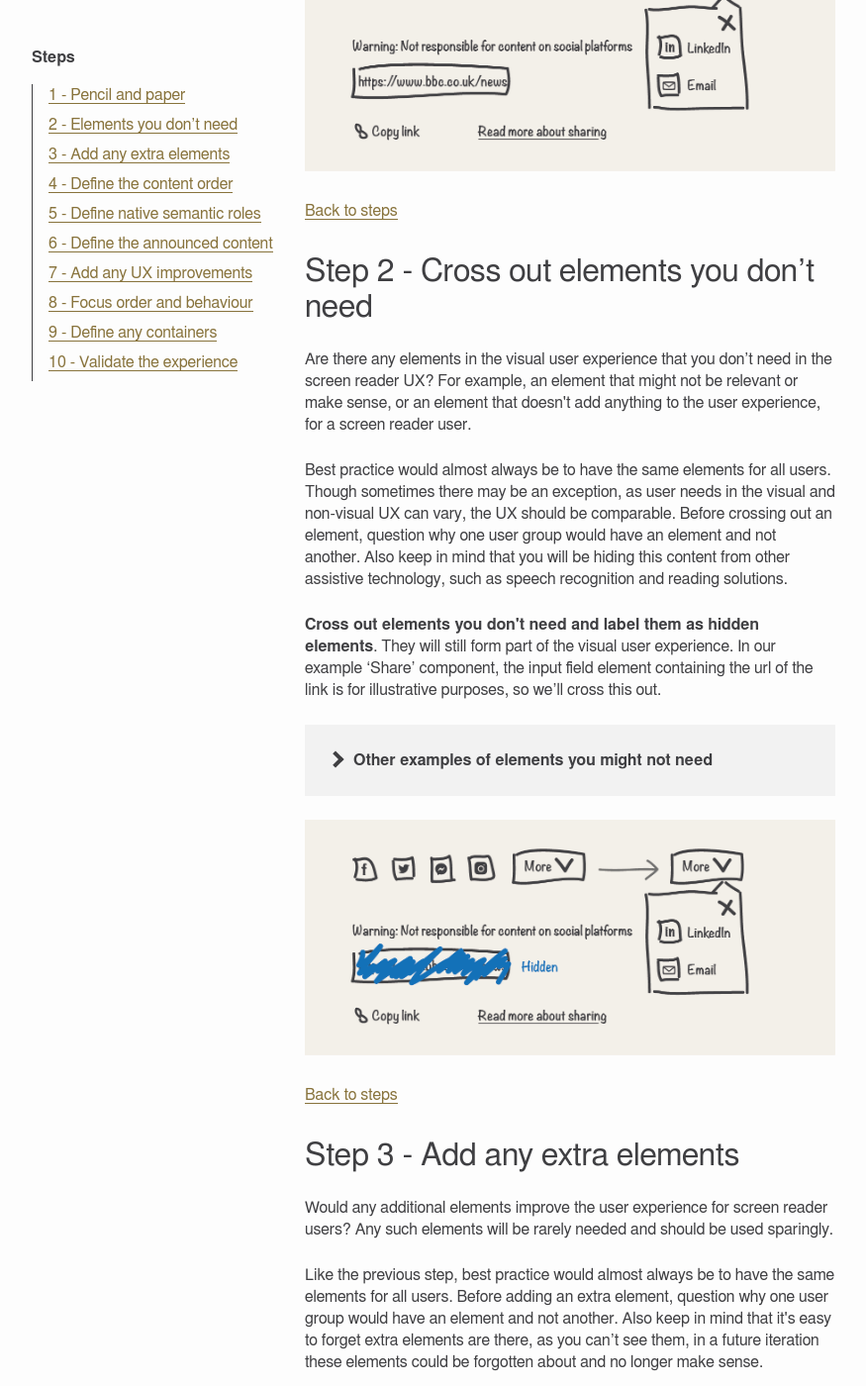
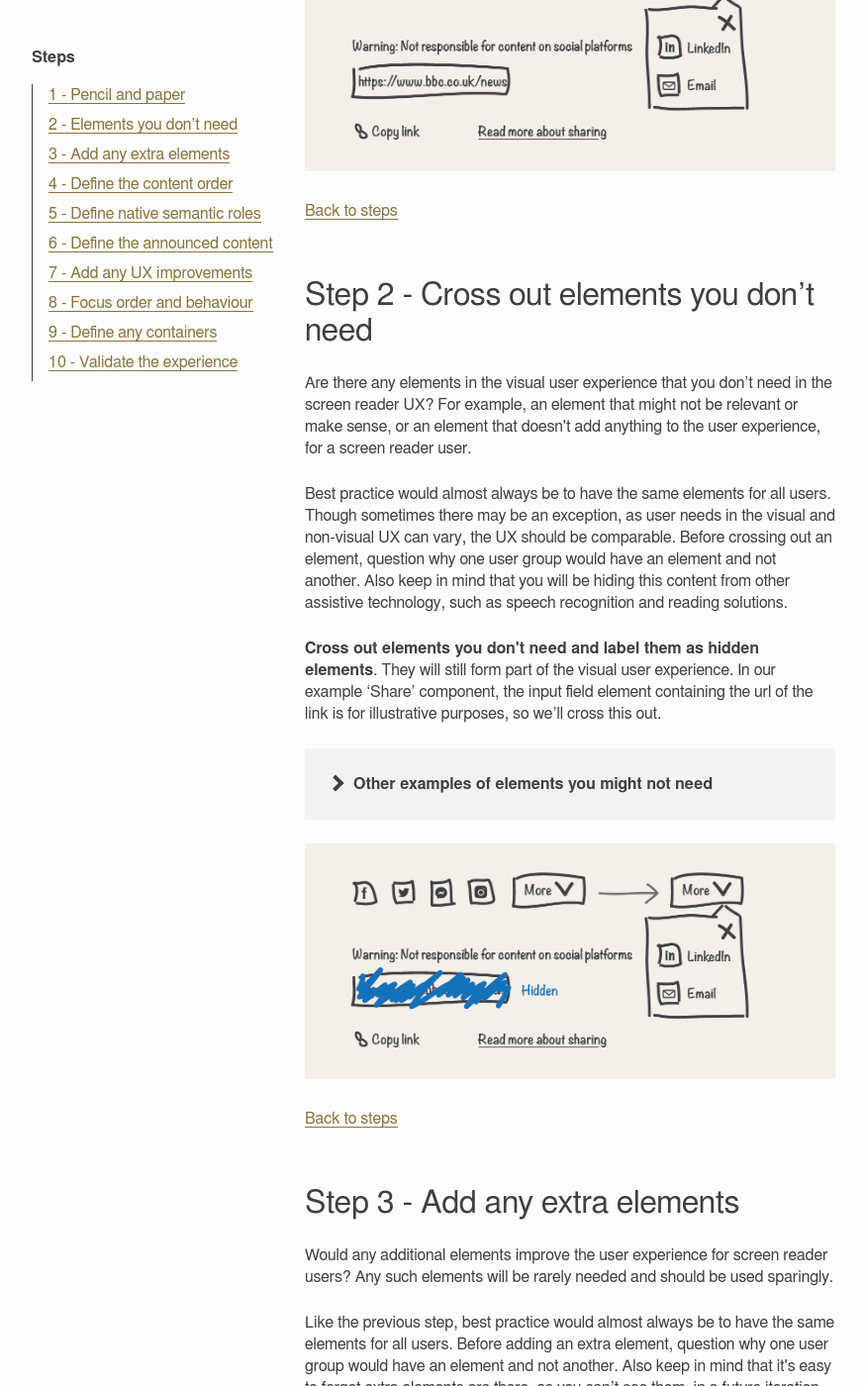
Before and after one commit to bbc/accessibility-news-and-you, a Jekyll site: the page guides/screen-reader-ux-ios-android.html, which Jekyll copies as it is, in a window 1280 px wide and 1400 px high, scrolled down 3150 px. Shown: the whole window at 99% size, without its empty margins (64-939 px from the left). Built offline with Jekyll 4.4.1, drawn with Linux system fonts in a browser that asks for light colours.

Commit message:
fix back to top spacing when there is a container div

```diff
--- a/assets/css/default.css
+++ b/assets/css/default.css
@@ -178,7 +178,8 @@ body {
 }
 
 .back-to + .h2,
-.back-to + .h3 {
+.back-to + .h3,
+.back-to-container + .h3 {
   margin-top: 1.5rem;
 }
 
--- a/guides/screen-reader-ux-ios-android.html
+++ b/guides/screen-reader-ux-ios-android.html
@@ -112,7 +112,7 @@
 
             <img src="/accessibility-news-and-you/assets/img/screen-reader-ux/step-1.png" alt="Step 1, a rough sketch of a fictional 'Share' component" class="sketch">
 
-            <div>
+            <div class="back-to-container">
                 <a href="#steps" class="back-to">Back to steps</a>
             </div>
 
@@ -140,7 +140,7 @@
 
             <img src="/accessibility-news-and-you/assets/img/screen-reader-ux/step-2.png" alt="Step 2, sketch with elements that we don't need crossed out" class="sketch">
 
-            <div>
+            <div class="back-to-container">
                 <a href="#steps" class="back-to">Back to steps</a>
             </div>
 
@@ -154,7 +154,7 @@
 
             <img src="/accessibility-news-and-you/assets/img/screen-reader-ux/step-3.png" alt="Step 3, sketch with extra elements added" class="sketch">
 
-            <div>
+            <div class="back-to-container">
                 <a href="#steps" class="back-to">Back to steps</a>
             </div>
 
@@ -168,7 +168,7 @@
 
             <img src="/accessibility-news-and-you/assets/img/screen-reader-ux/step-4.png" alt="Step 4, sketch with numbers added next to each element to define the content order" class="sketch">
 
-            <div>
+            <div class="back-to-container">
                 <a href="#steps" class="back-to">Back to steps</a>
             </div>
 
@@ -301,7 +301,7 @@
 
             <img src="/accessibility-news-and-you/assets/img/screen-reader-ux/step-5-apps.png" alt="Step 5, sketch with list added defining native semantic roles for each element" class="sketch">
 
-            <div>
+            <div class="back-to-container">
                 <a href="#steps" class="back-to">Back to steps</a>
             </div>
 
@@ -371,7 +371,7 @@
 
             <img src="/accessibility-news-and-you/assets/img/screen-reader-ux/step-6-apps.png" alt="Step 6, sketch with list added defining the announced content for each element" class="sketch">
 
-            <div>
+            <div class="back-to-container">
                 <a href="#steps" class="back-to">Back to steps</a>
             </div>
 
@@ -485,7 +485,7 @@
 
             <img src="/accessibility-news-and-you/assets/img/screen-reader-ux/step-7-apps.png" alt="Step 7, sketch with list added documenting any UX improvements" class="sketch">
 
-            <div>
+            <div class="back-to-container">
                 <a href="#steps" class="back-to">Back to steps</a>
             </div>
 
@@ -505,7 +505,7 @@
 
             <img src="/accessibility-news-and-you/assets/img/screen-reader-ux/step-8-apps.png" alt="Step 8, sketch with directional line added between actionable elements defining the focus order, along with focus movement notes" class="sketch">
 
-            <div>
+            <div class="back-to-container">
                 <a href="#steps" class="back-to">Back to steps</a>
             </div>
 
@@ -521,7 +521,7 @@
 
             <img src="/accessibility-news-and-you/assets/img/screen-reader-ux/step-9-apps.png" alt="Step 9, sketch with list added defining any containers" class="sketch">
 
-            <div>
+            <div class="back-to-container">
                 <a href="#steps" class="back-to">Back to steps</a>
             </div>
 
```
Also changed, not shown: guides/accessibility-acceptance-criteria.html (+4 -4 lines), guides/screen-reader-ux.html (+9 -9 lines).
